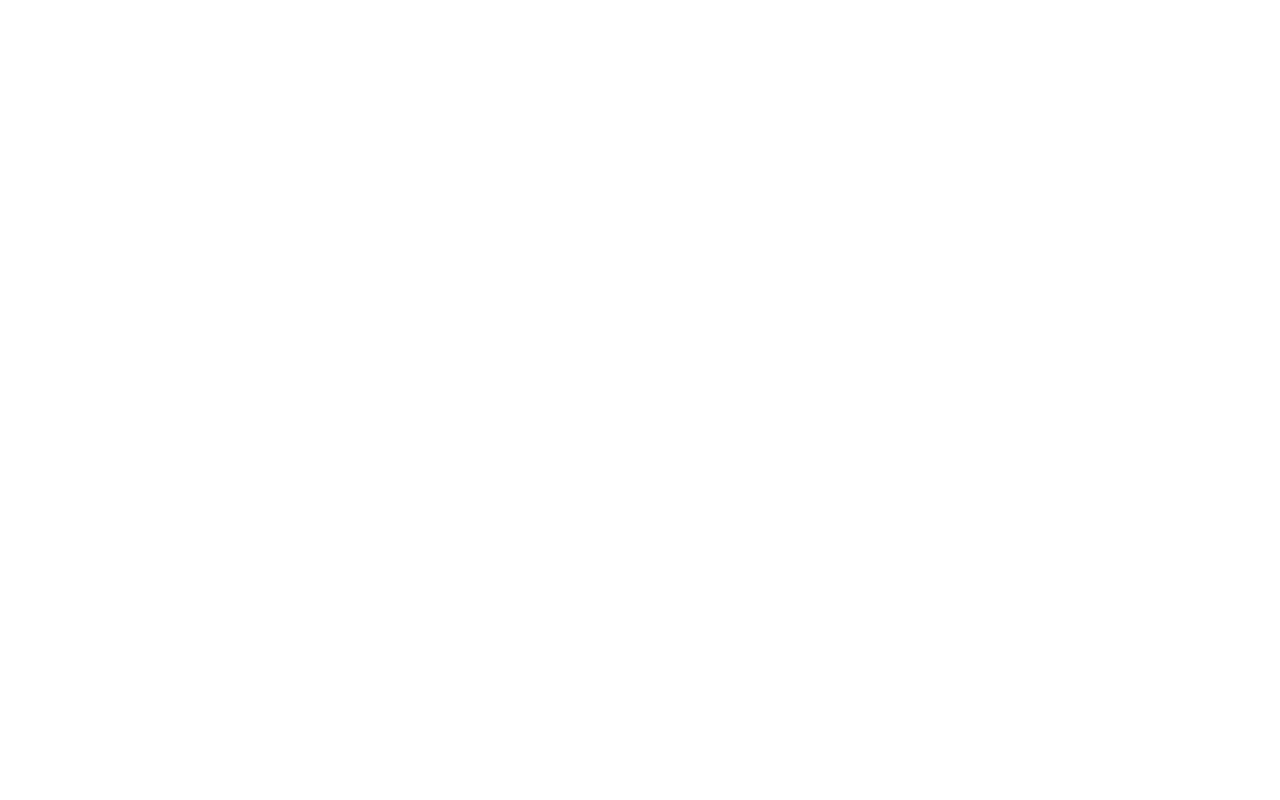
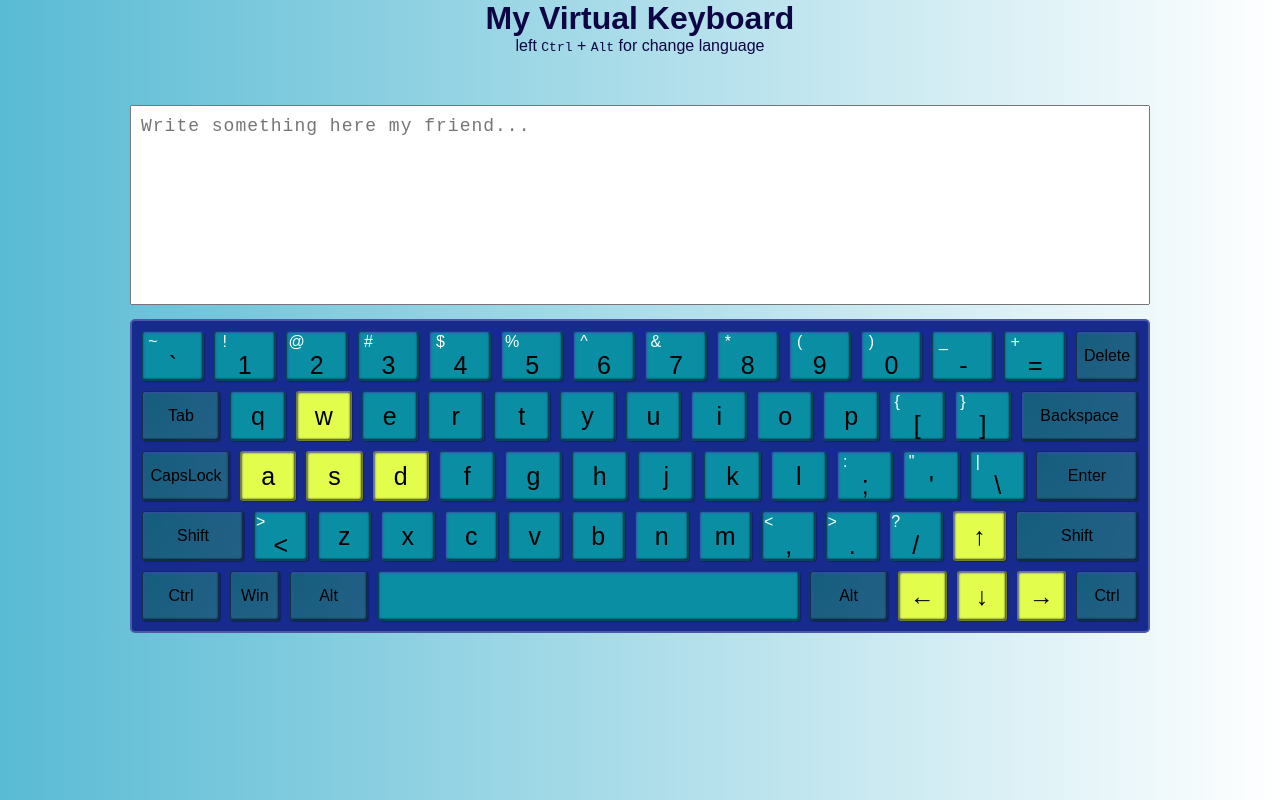
Before and after one commit to marumaru1/virtual-keyboard, a website with bundled scripts: page index.html in a window 1280 px wide. Built offline with nearby package versions, Linux system fonts and the light colour scheme.

Commit message:
feat: newstyle

```diff
--- a/css/style.css
+++ b/css/style.css
@@ -9,7 +9,7 @@
   }
 
   body {
-    background: linear-gradient(90deg, #9159d4, #450345);
+    background: linear-gradient(90deg, #59bbd4, #ffffff);
   }
 
   main {
@@ -30,7 +30,7 @@
     -moz-border-radius: 5px;
     -ms-border-radius: 5px;
     -o-border-radius: 5px;
-    border: 3px solid rgb(1, 9, 24);
+    border: 2px solid rgb(78 89 166);
   }
 
   .keyboard__row {
@@ -47,13 +47,17 @@
     flex-direction: column;
     justify-content: center;
     align-items: center;
-    background: rgb(16, 17, 96) radial-gradient(circle at 0 0, rgba(19, 12, 61, 0.75), rgba(37, 12, 71, 0.35));
-    box-shadow: inset rgba(0,0,0,.75) -1px -1px 2px, inset rgba(255,255,255,.9) 1px 1px 2px, rgba(0,0,0,.8) 1px 1px 2px -1px;
+    background: rgb(9 142 163);
     transition: all .2s ease;
     -webkit-border-radius: 3px;
     -moz-border-radius: 3px;
     -ms-border-radius: 3px;
     -o-border-radius: 3px;
+    border: 1px solid rgb(0 0 0 / 49%);
+    box-shadow: inset rgb(3 4 20 / 75%) -1px -1px 2px, inset rgb(68 79 183 / 90%) 1px 1px 2px, rgb(0 0 0 / 80%) 1px 1px 2px -1px;
+
+
+
   }
 
   [data-fn="false"].active {
@@ -75,7 +79,7 @@
   }
 
   [data-fn="true"] {
-    background: rgb(128, 131, 223) radial-gradient(circle at 0 0, rgba(6, 67, 104, 0.65), rgba(15, 10, 82, 0.35));
+    background: rgb(47 142 162) radial-gradient(circle at 0 0, rgba(6, 67, 104, 0.65), rgba(15, 10, 82, 0.35));
     box-shadow: inset rgba(3, 4, 20, 0.75) -1px -1px 2px, inset rgba(68, 79, 183, 0.9) 1px 1px 2px, rgba(0,0,0,.8) 1px 1px 2px -1px;
   }
 
@@ -157,8 +161,13 @@
     transform-origin: center;
   }
 
-  .subtitle, .hint {
-    color: rgb(50, 33, 179);
+  .subtitle, .switch {
+    color: rgb(14, 6, 68);
+    text-align:center;
+  }
+  .title {
+    text-align:center;
+    color: rgb(14, 6, 68);
   }
 
   textarea.output {
@@ -175,7 +184,7 @@
 
   .sub {
     width: 100%;
-    color: #68688a;
+    color: #ffffff;
     text-align: center;
     transition: all .2s ease;
     -webkit-transition: all .2s ease;
--- a/index.html
+++ b/index.html
@@ -3,7 +3,6 @@
 <head>
   <meta charset="UTF-8">
   <meta name="viewport" content="width=device-width, initial-scale=1.0">
-  <meta name="description" content="Virtual Keyboard">
   <link rel="stylesheet" href="css/style.css">
   <title>Virtual Keyboard</title>
 </head>
--- a/js/Key.js
+++ b/js/Key.js
@@ -2,20 +2,20 @@
 import create from './utils/create.js';
 
 export default class Key {
-    constructor({ small, shift, code }){
+  constructor({
+    code, shift, small, keycode,
+  }) {
     this.code = code;
+    this.shift = shift;
     this.small = small;
-this.shift = shift;
-this.isFnKey = Boolean(small.match(/ctrl|arr|Alt|Shift|Tab|Back|Del|Enter|Caps|Win/));
-
-if (shift && shift.match(/[^a-zA-Za-яА-ЯёЁ0-9]/)){
+    this.keycode = keycode;
+    this.isFnKey = Boolean(small === 'Ctrl' || code.indexOf(small.slice(1) || false) + 1);
+    if (shift && shift.match(/[^a-zA-Zа-яА-ЯёЁ0-9]/g)) {
       this.sub = create('div', 'sub', this.shift);
     } else {
       this.sub = create('div', 'sub', '');
     }
-
     this.letter = create('div', 'letter', small);
-this.div = create('div', 'keyboard__key', [this.sub, this.letter], null, ['code', this.code], []);
+    this.div = create('div', 'keyboard__key', this.sub ? [this.sub, this.letter] : this.letter, null, ['code', this.code], this.isFnKey ? ['fn', 'true'] : ['fn', 'false']);
   }
 }
-// new Key({});
--- /dev/null
+++ b/js/Keyboard.js
@@ -0,0 +1,49 @@
+/* eslint-disable no-param-reassign */
+/* eslint-disable no-plusplus */
+/* eslint-disable import/extensions */
+import * as storage from './Storage.js';
+import create from './utils/create.js';
+import language from './layouts/index.js';
+import Key from './Key.js';
+
+const main = create('main', '',
+  [create('h1', 'title', 'My Virtual Keyboard'),
+    create('p', 'switch', 'left <kbd>Ctrl</kbd> + <kbd>Alt</kbd> for change language')]);
+
+export default class Keyboard {
+  constructor(rowsOrder) {
+    this.rowsOrder = rowsOrder;
+    this.keysPressed = {};
+    this.isCaps = false;
+  }
+
+  init(code) {
+    this.keyBase = language[code];
+    this.output = create('textarea', 'output', null, main,
+      ['placeholder', 'Write something here my friend... '],
+      ['rows', 5],
+      ['cols', 60],
+      ['spellcheck', false],
+      ['autocorrect', 'off']);
+    this.container = create('div', 'keyboard', null, main, ['language', code]);
+    document.body.prepend(main);
+    return this;
+  }
+
+  generateLayout() {
+    this.keyButtons = [];
+    if (!this.rowsOrder.length) throw Error('Can\'t generate layout! Check buttons layout template!');
+
+    this.rowsOrder.forEach((row, i) => {
+      const rowElement = create('div', 'keyboard__row', null, this.container, ['row', i + 1]);
+      rowElement.style.gridTemplateColumns = `repeat(${row.length}, 1fr)`;
+      row.forEach((code) => {
+        const keyObj = this.keyBase.find((key) => key.code === code);
+        if (keyObj) {
+          const keyButton = new Key(keyObj);
+          this.keyButtons.push(keyButton);
+          rowElement.appendChild(keyButton.div);
+        }
+      });
+    });}
+}
--- a/js/layouts/index.js
+++ b/js/layouts/index.js
@@ -2,4 +2,4 @@
 import ru from './ru.js';
 import en from './en.js';
 
-export default { ru, en};
+export default { ru, en };
--- a/js/script.js
+++ b/js/script.js
@@ -1 +1,15 @@
+/* eslint-disable import/extensions */
 import * as storage from './Storage.js';
+import Keyboard from './Keyboard.js';
+
+const rowsOrder = [
+  ['Backquote', 'Digit1', 'Digit2', 'Digit3', 'Digit4', 'Digit5', 'Digit6', 'Digit7', 'Digit8', 'Digit9', 'Digit0', 'Minus', 'Equal', 'Delete'],
+  ['Tab', 'KeyQ', 'KeyW', 'KeyE', 'KeyR', 'KeyT', 'KeyY', 'KeyU', 'KeyI', 'KeyO', 'KeyP', 'BracketLeft', 'BracketRight', 'Backspace'],
+  ['CapsLock', 'KeyA', 'KeyS', 'KeyD', 'KeyF', 'KeyG', 'KeyH', 'KeyJ', 'KeyK', 'KeyL', 'Semicolon', 'Quote', 'Backslash', 'Enter'],
+  ['ShiftLeft', 'IntlBackslash', 'KeyZ', 'KeyX', 'KeyC', 'KeyV', 'KeyB', 'KeyN', 'KeyM', 'Comma', 'Period', 'Slash', 'ArrowUp', 'ShiftRight'],
+  ['ControlLeft', 'Win', 'AltLeft', 'Space', 'AltRight', 'ArrowLeft', 'ArrowDown', 'ArrowRight', 'ControlRight'],
+];
+
+const lang = storage.get('kbLang', '"en"');
+
+new Keyboard(rowsOrder).init(lang).generateLayout();
--- a/js/storage.js
+++ b/js/storage.js
@@ -1,8 +1,10 @@
+/* eslint-disable import/prefer-default-export */
 export function set(name, value) {
   window.localStorage.setItem(name, JSON.stringify(value));
 }
 
-export function get(name, subst = null) {
+export function get(name, subst) {
+  // Substitute value for JSON.parse if getItem failed
   return JSON.parse(window.localStorage.getItem(name) || subst);
 }
 
--- a/js/utils/create.js
+++ b/js/utils/create.js
@@ -1,36 +1,40 @@
 /**
- * @param {String} el
+ * @param {HTMLElement} el
  * @param {String} classNames
  * @param {HTMLElement} child
  * @param {HTMLElement} parent
- * @param {...array} dataAttr
+ * @param  {...any} dataAttr
  */
-export default function create(el, classNames, child, parent, ...dataAttr) {
+ export default function create(el, classNames = '', child, parent, ...dataAttr) {
+    // Create HTMLElement
     let element = null;
     try {
       element = document.createElement(el);
     } catch (error) {
-throw new Error('Unable to create HTMLElement!!!')
+      throw new Error('Unable to create HTMLElement! You should give a proper HTML tag name');
     }
-if (classNames)element.classList.add(...classNames.split(' '));
+
+    // split and apply classNames
+    if (classNames) element.classList.add(...classNames.split(' '));
+
     if (child && Array.isArray(child)) {
       child.forEach((childElement) => childElement && element.appendChild(childElement));
     } else if (child && typeof child === 'object') {
       element.appendChild(child);
-} else if (child && typeof child === 'string') {
-    element.innerHTML=child;
+    } else if (typeof child === 'string') {
+      element.innerHTML = child;
     }
-
     if (parent) {
       parent.appendChild(element);
     }
 
     if (dataAttr.length) {
-    dataAttr.forEach(([ attrName, attrValue]) => {
-        if (attrValue === ''){
+      dataAttr.forEach(([attrName, attrValue]) => {
+        if (attrValue === '') {
           element.setAttribute(attrName, '');
+          return;
         }
-            if (attrName.match(/value|id|placeholder|cols|rows|autocorrect|spellcheck/)){
+        if (attrName.match(/value|id|placeholder|cols|rows|autocorrect|spellcheck/i)) {
           element.setAttribute(attrName, attrValue);
         } else {
           element.dataset[attrName] = attrValue;
```
Lines whose indentation alone changed are shown as unchanged.
